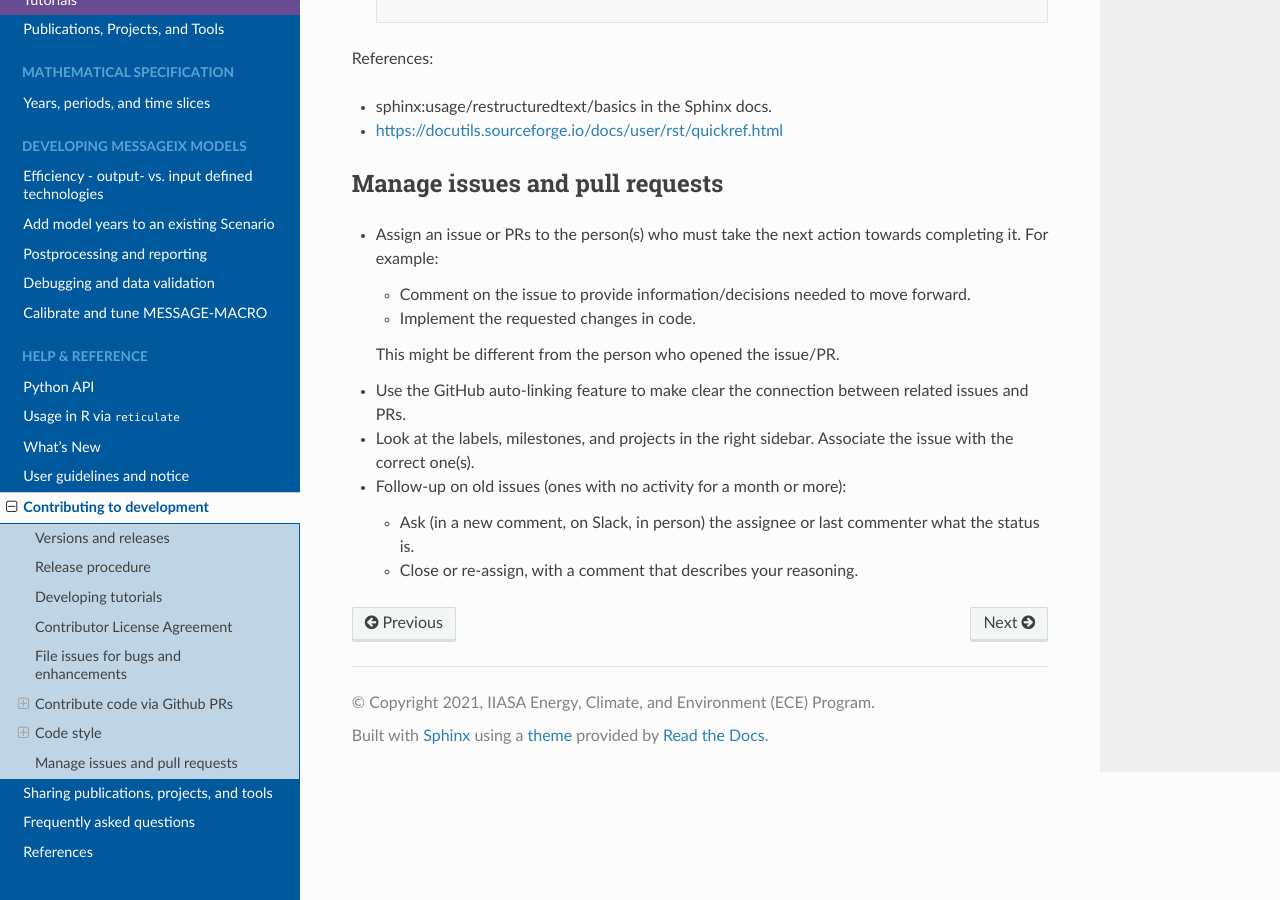
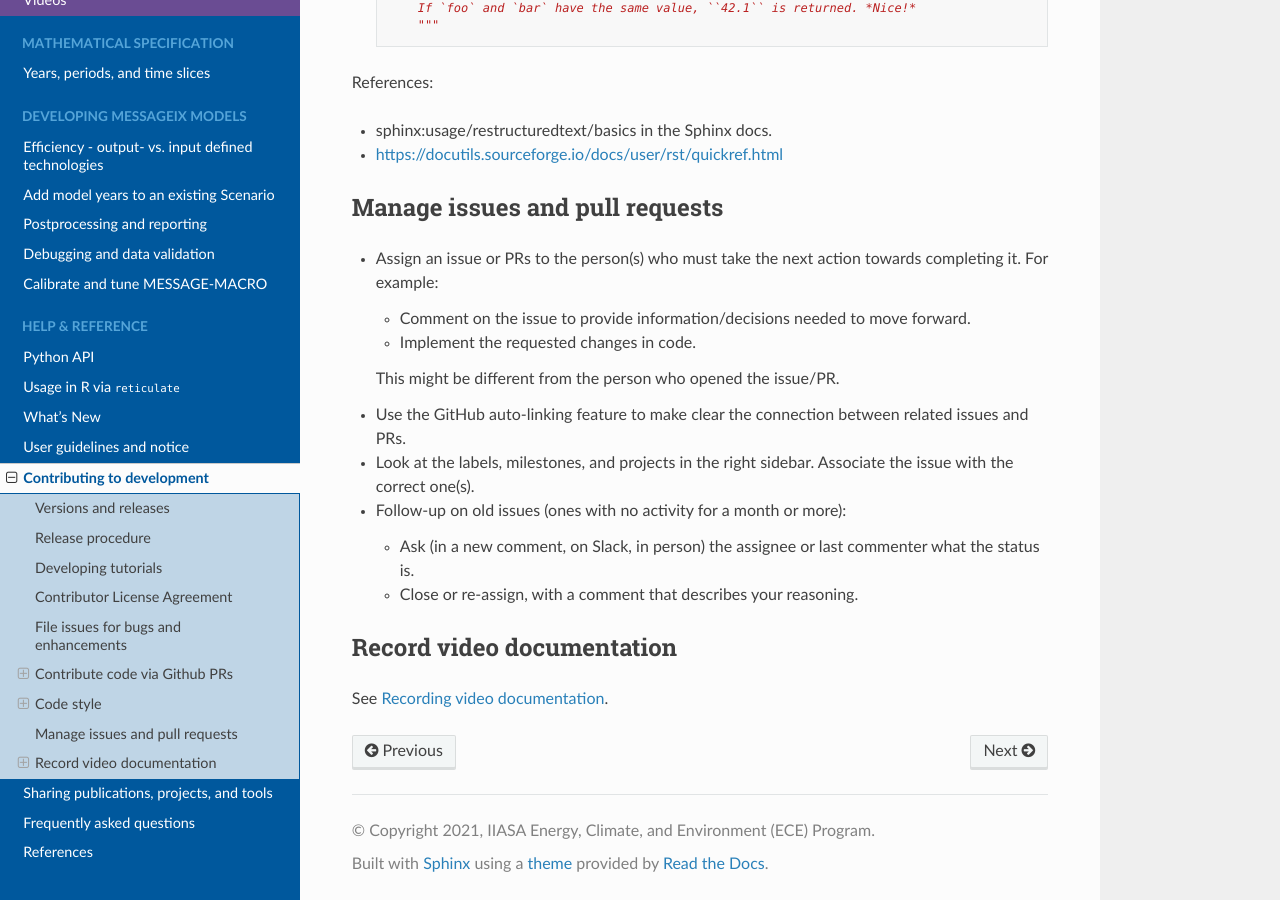
Before and after one commit to iiasa/message_ix, a Sphinx documentation site: the page built from doc/contributing.rst, in a window 1280 px wide and 900 px high, scrolled down 5796 px. Built offline with Sphinx 7.4.7 and the Read the Docs theme 2.0.0, drawn with Linux system fonts in a browser that asks for light colours; pages that are not in the unit, such as notebooks, are missing from menus; some of the changed text lies outside the part shown.

Commit message:
Add video docs skeleton

```diff
--- a/doc/contributing.rst
+++ b/doc/contributing.rst
@@ -268,3 +268,13 @@
 
   - Ask (in a new comment, on Slack, in person) the assignee or last commenter what the status is.
   - Close or re-assign, with a comment that describes your reasoning.
+
+Record video documentation
+==========================
+
+See :doc:`video/recording`.
+
+.. toctree::
+   :hidden:
+
+   video/recording
--- a/doc/index.rst
+++ b/doc/index.rst
@@ -32,6 +32,7 @@
 - :doc:`install` of the software and essential dependencies.
 - :doc:`tutorials` for new users that demonstrate the basic features of the framework.
 - :doc:`Usage <usage>` of |MESSAGEix| in academic publications, research projects, and derived tools.
+- :doc:`Videos <video/index>` versions of parts of this documentation.
 
 .. toctree::
    :hidden:
@@ -42,12 +43,15 @@
    install
    tutorials
    Publications, Projects, and Tools <usage>
+   video/index
 
 .. figure:: _static/ix_features.svg
    :width: 360px
    :align: center
 
    Features of ``ixmp``, ``message_ix``, and related packages :cite:`huppmann_messageix_2018`
+
+
 
 
 .. _core:
--- /dev/null
+++ b/doc/video/index.rst
@@ -0,0 +1,2 @@
+Videos
+******
```
Also changed, not shown: doc/video/install.rst (added, +41 -0 lines), doc/video/recording.rst (added, +33 -0 lines).
